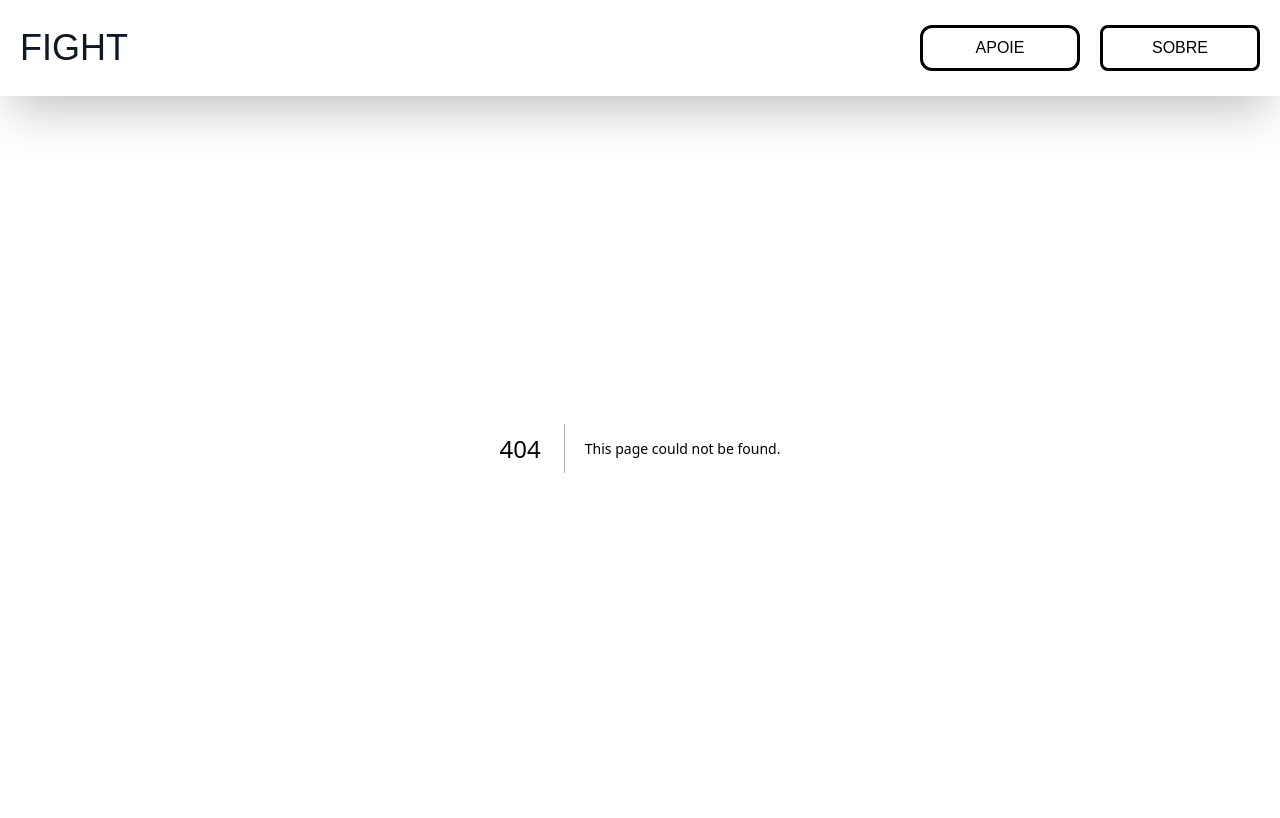
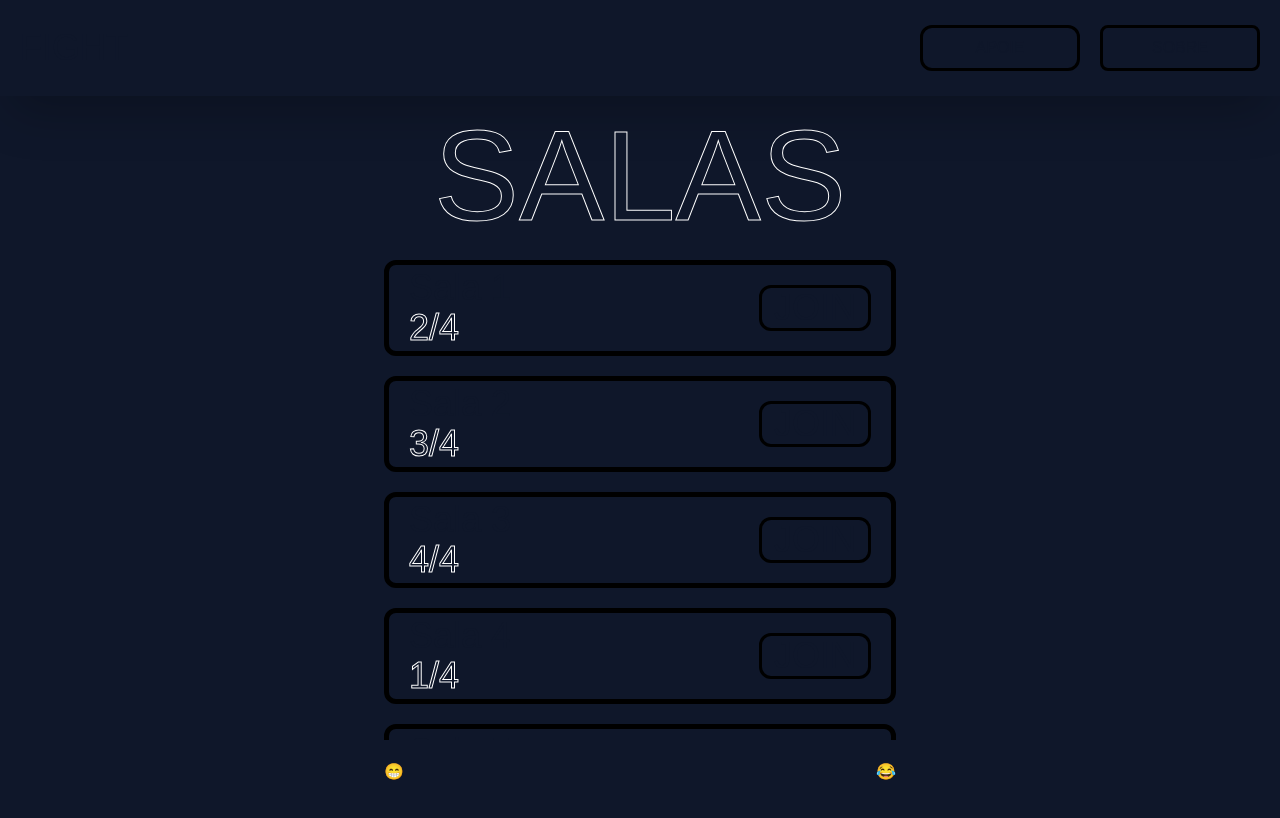
Before and after one commit to VictorWollyver/fight, a Next.js app: page /rooms in a window 1280 px wide. Before the commit this address had no page. Shown: the top 818 px of the page. Built offline with nearby package versions, Linux system fonts and the light colour scheme; a web font is replaced by a local one.

Commit message:
Feat: Rooms page iniciada

```diff
--- a/src/app/globals.css
+++ b/src/app/globals.css
@@ -31,3 +31,13 @@ body {
 	-webkit-text-stroke-color: #fff;
 	color: var(--background);
 }
+
+.no-scrollbar::-webkit-scrollbar {
+	display: none;
+}
+
+/* Hide scrollbar for IE, Edge and Firefox */
+.no-scrollbar {
+	-ms-overflow-style: none; /* IE and Edge */
+	scrollbar-width: none; /* Firefox */
+}
--- a/src/app/layout.tsx
+++ b/src/app/layout.tsx
@@ -1,18 +1,18 @@
-import type { Metadata } from 'next';
-import './globals.css';
-import { Patrick_Hand_SC } from 'next/font/google';
-import Header from '@/components/Header';
+import type { Metadata } from "next";
+import "./globals.css";
+import { Patrick_Hand_SC } from "next/font/google";
+import Header from "@/components/Header";
 
 export const metadata: Metadata = {
-	title: 'Fight',
-	description: 'Um jogo de disputa de clicks.',
+	title: "Fight",
+	description: "Um jogo de disputa de clicks.",
 	authors: [
-		{ name: 'Victor Wollyver', url: 'www.linkedin.com/in/victorwollyver' },
-		{ name: 'Renan Gimenez', url: 'www.linkedin.com/in/renangimenez' },
+		{ name: "Victor Wollyver", url: "www.linkedin.com/in/victorwollyver" },
+		{ name: "Renan Gimenez", url: "www.linkedin.com/in/renangimenez" },
 	],
 };
 
-const PatrickHandSC = Patrick_Hand_SC({ subsets: ['latin'], weight: '400' });
+const PatrickHandSC = Patrick_Hand_SC({ subsets: ["latin"], weight: "400" });
 
 export default function RootLayout({
 	children,
@@ -24,7 +24,7 @@ export default function RootLayout({
 			<body className={`antialiased ${PatrickHandSC.className}`}>
 				<Header />
 
-				<div className="grid place-content-center h-[calc(100vh-96px)]">{children}</div>
+				<div className="grid place-content-center w-[100vw] h-[calc(100vh-96px)]">{children}</div>
 			</body>
 		</html>
 	);
--- /dev/null
+++ b/src/app/rooms/components/RoomItem.tsx
@@ -0,0 +1,24 @@
+import React from "react";
+import type { IRoom } from "../page";
+
+interface IRoomItemProps {
+	room: IRoom;
+}
+
+const RoomItem = ({ room }: IRoomItemProps) => {
+	return (
+		<div className="mt-5 h-24 border-[5px] border-black border-solid rounded-xl flex justify-between items-center px-5 w-full">
+			<div>
+				<h2 className="text-4xl">{room.name}</h2>
+				<p className="text-4xl title">
+					{room.players}/{room.maxPlayers}
+				</p>
+			</div>
+			<button type="button" className="border-[3px] px-3 border-black border-solid text-4xl rounded-xl">
+				JOIN
+			</button>
+		</div>
+	);
+};
+
+export default RoomItem;
--- /dev/null
+++ b/src/app/rooms/components/RoomsList.tsx
@@ -0,0 +1,19 @@
+import React from "react";
+import type { IRoom } from "../page";
+import RoomItem from "./RoomItem";
+
+interface IRoomsListProps {
+	rooms: IRoom[];
+}
+
+const RoomsList = ({ rooms }: IRoomsListProps) => {
+	return (
+		<ul className="overflow-y-scroll max-h-[500px] no-scrollbar w-[40vw]">
+			{rooms.map((room) => (
+				<RoomItem key={room.id} room={room} />
+			))}
+		</ul>
+	);
+};
+
+export default RoomsList;
--- /dev/null
+++ b/src/app/rooms/page.tsx
@@ -0,0 +1,67 @@
+import type { Metadata } from "next/types";
+import React from "react";
+import RoomsList from "./components/RoomsList";
+
+export const metadata: Metadata = {
+	title: "Fight | Rooms",
+	description: "Escolha uma sala para jogar!",
+	authors: [
+		{ name: "Victor Wollyver", url: "www.linkedin.com/in/victorwollyver" },
+		{ name: "Renan Gimenez", url: "www.linkedin.com/in/renangimenez" },
+	],
+};
+
+export interface IRoom {
+	id: number;
+	name: string;
+	players: number;
+	maxPlayers: number;
+}
+
+const ROOMS: IRoom[] = [
+	{
+		id: 1,
+		name: "Sala 1",
+		players: 2,
+		maxPlayers: 4,
+	},
+	{
+		id: 2,
+		name: "Sala 2",
+		players: 3,
+		maxPlayers: 4,
+	},
+	{
+		id: 3,
+		name: "Sala 3",
+		players: 4,
+		maxPlayers: 4,
+	},
+	{
+		id: 4,
+		name: "Sala 4",
+		players: 1,
+		maxPlayers: 4,
+	},
+	{
+		id: 5,
+		name: "Sala 5",
+		players: 2,
+		maxPlayers: 4,
+	},
+];
+
+const Rooms = () => {
+	return (
+		<main>
+			<h1 className="title text-9xl text-center">SALAS</h1>
+			<RoomsList rooms={ROOMS} />
+			<div className="flex justify-between items-center mt-5">
+				<button type="button">😁</button>
+				<button type="button">😂</button>
+			</div>
+		</main>
+	);
+};
+
+export default Rooms;
```
